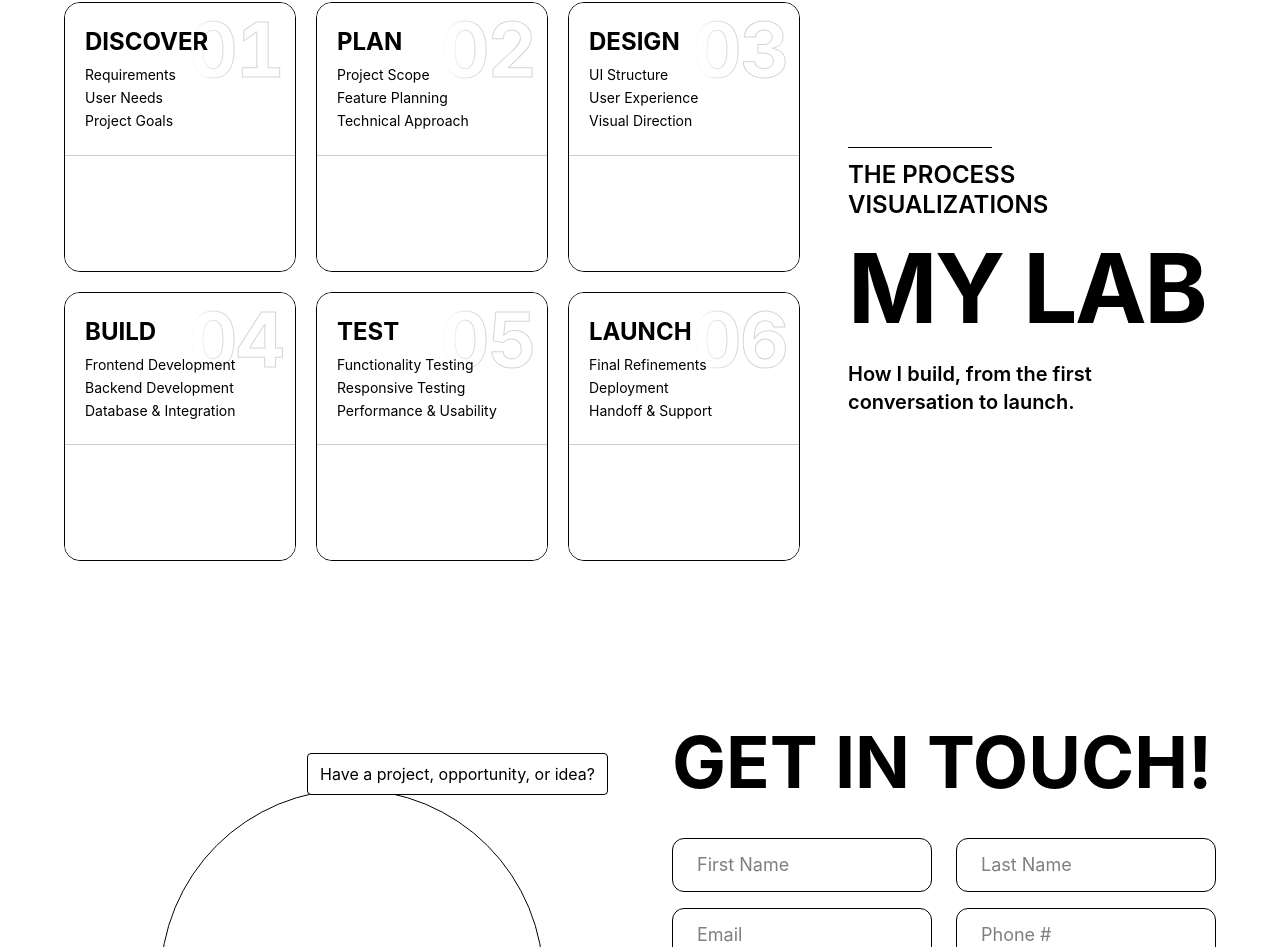
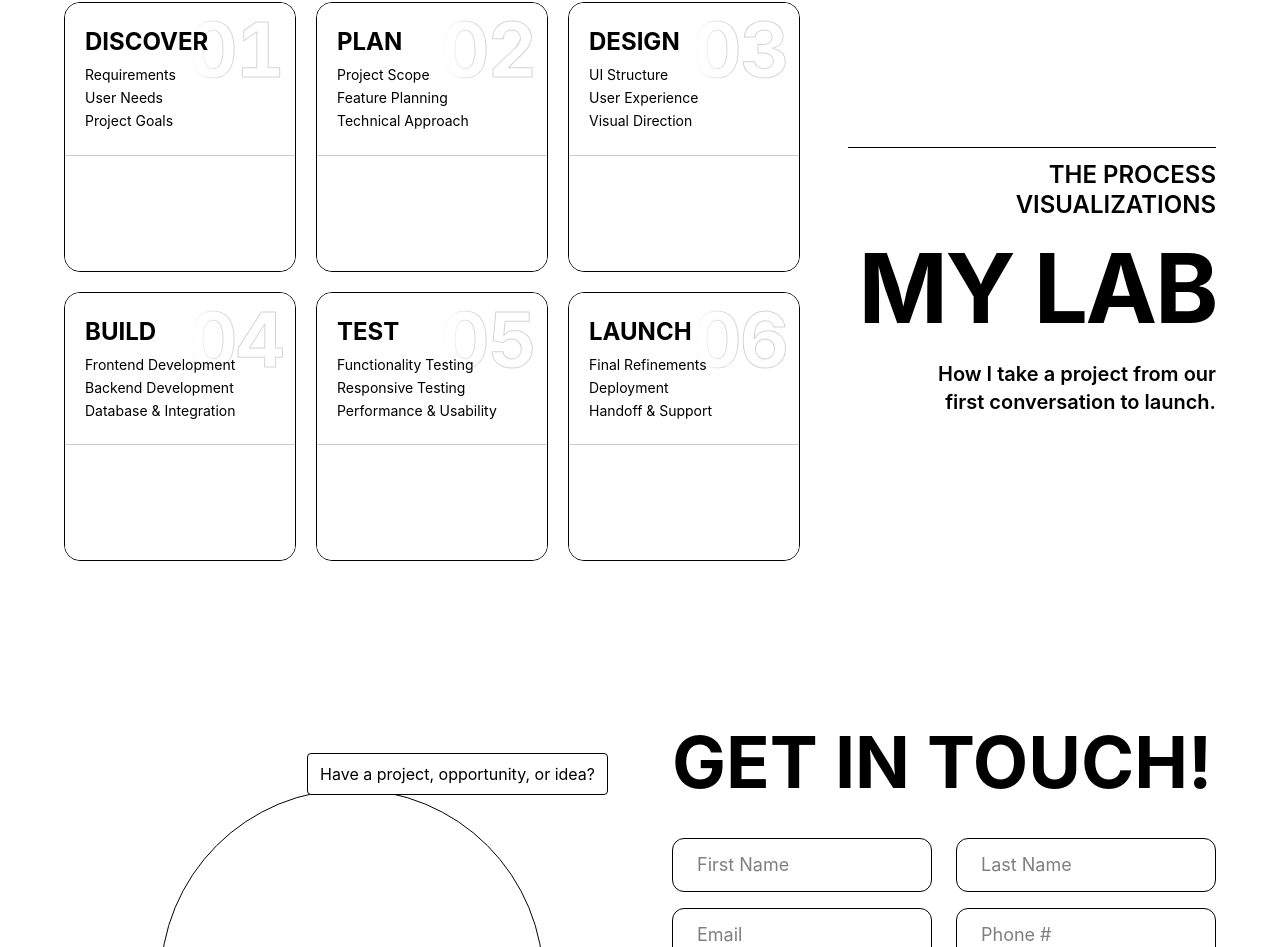
Before and after one commit to shuaiby18/portfolio, a React app: page / in a window 1280 px wide. Shown: the part 6058-7005 px from the top of the page. Built offline with nearby package versions, Linux system fonts and the light colour scheme; the HTML template or start-up script is replaced by a standard one.

Commit message:
chore: fixed desktop text for process section

```diff
--- a/src/components/Process.jsx
+++ b/src/components/Process.jsx
@@ -124,9 +124,9 @@ function Process() {
           "
         >
 {/* Section introduction */}
-          <div className="order-2">
-            <div className="mb-4">
-              <div aria-hidden="true" className="w-36 h-px bg-black mb-3" />
+<div className="order-2 text-right">
+  <div className="min-w-0 w-fit max-w-full ml-auto mb-4">
+    <div aria-hidden="true" className="w-full h-px bg-black mb-3" />
 
     <p className="text-[clamp(0.75rem,0.70rem_+_1vw,2rem)] font-semibold leading-tight">
       THE PROCESS VISUALIZATIONS
@@ -135,18 +135,17 @@ function Process() {
 
   <h2
     className="
-                text-left text-[clamp(3rem,1rem_+_7.5vw,6rem)]
+      text-[clamp(3rem,1rem_+_7.5vw,6rem)]
       leading-[1.1] font-bold tracking-tight
     "
   >
     <span className="block">MY LAB</span>{" "}
   </h2>
 
-            <p className="mt-5 max-w-xs text-xl font-semibold leading-snug">
-              How I build, from the first conversation to launch.
+  <p className="mt-5 ml-auto max-w-xs text-xl font-semibold leading-snug">
+How I take a project from our first conversation to launch.
   </p>
 </div>
-
           {/* Tablet and desktop process cards */}
           <div
             className="
```
Lines whose indentation alone changed are shown as unchanged.
